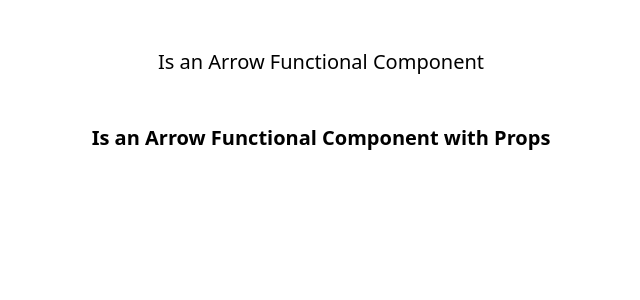
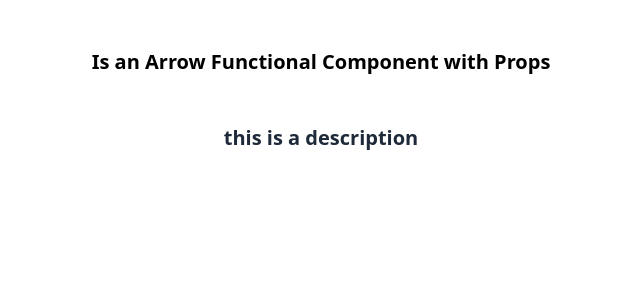
Before and after one commit to STzelas/cf7-react-intro, a React (Vite) app: page / in a window 1280 px wide. Shown: the top 300 px of the page, without its empty margins (319-959 px from the left). Built offline with nearby package versions, Linux system fonts and the light colour scheme.

Commit message:
feat: new component with title and description added

```diff
--- a/src/App.tsx
+++ b/src/App.tsx
@@ -1,14 +1,18 @@
 // import ClassComponent from "./components/ClassComponent.tsx";
 // import FunctionalComponent from "./components/FunctionalComponent.tsx";
-import ArrowFunctionalComponent from "./components/ArrowFunctionalComponent.tsx";
-import ArrowFunctionalComponentWithProps from "./components/ArrowFunctionalComponentWithProps.tsx";
+// import ArrowFunctionalComponent from "./components/ArrowFunctionalComponent.tsx";
+// import ArrowFunctionalComponentWithProps from "./components/ArrowFunctionalComponentWithProps.tsx";
+import ArrowFunctionalComponentWithPropsType from "./components/ArrowFunctionalComponentWithPropsType.tsx";
 
 function App() {
 
   return (
     <>
-        <ArrowFunctionalComponent/>
-        <ArrowFunctionalComponentWithProps title={"Is an Arrow Functional Component with Props"} />
+        {/*<ArrowFunctionalComponent/>*/}
+        {/*<ArrowFunctionalComponentWithProps title={"Is an Arrow Functional Component with Props"} />*/}
+        <ArrowFunctionalComponentWithPropsType
+            title={"Is an Arrow Functional Component with Props"}
+            description={"this is a description"}/>
     </>
   )
 }
```
